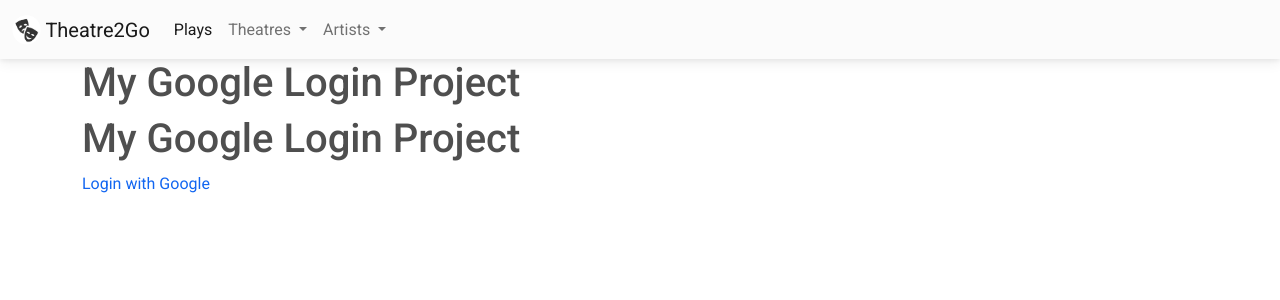
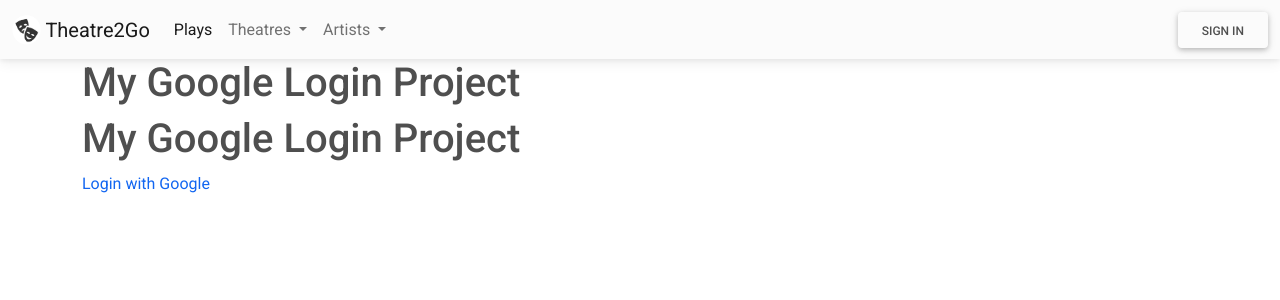
Before and after one commit to edilaitin/Theatre2GoWeb, a Django app: page / in a window 1280 px wide. Shown: the top 300 px of the page. Run offline with Django 3.2, Linux system fonts and the light colour scheme; some libraries are stand-ins or nearby versions.

Commit message:
sign in button on nav bar

```diff
--- a/templates/base.html
+++ b/templates/base.html
@@ -1,4 +1,5 @@
 {% load static %}
+{% load socialaccount %}
 <!DOCTYPE html>
 <html lang="en">
 <head>
@@ -107,6 +108,25 @@
                 </ul>
                 <!-- Left links -->
 
+                {% if user.is_authenticated %}
+                    <button
+                            class="btn"
+                            type="button"
+                            data-mdb-ripple-color="dark"
+{#                            TODO: log out?#}
+                            onclick="location.href='{% provider_login_url 'google' %}'"
+                    >Sign Out
+                    </button>
+                {% else %}
+                    <button
+                            class="btn"
+                            type="button"
+                            data-mdb-ripple-color="dark"
+                            onclick="location.href='{% provider_login_url 'google' %}'"
+                    >Sign In
+                    </button>
+                {% endif %}
+
             </div>
             <!-- Collapsible wrapper -->
         </div>
```
